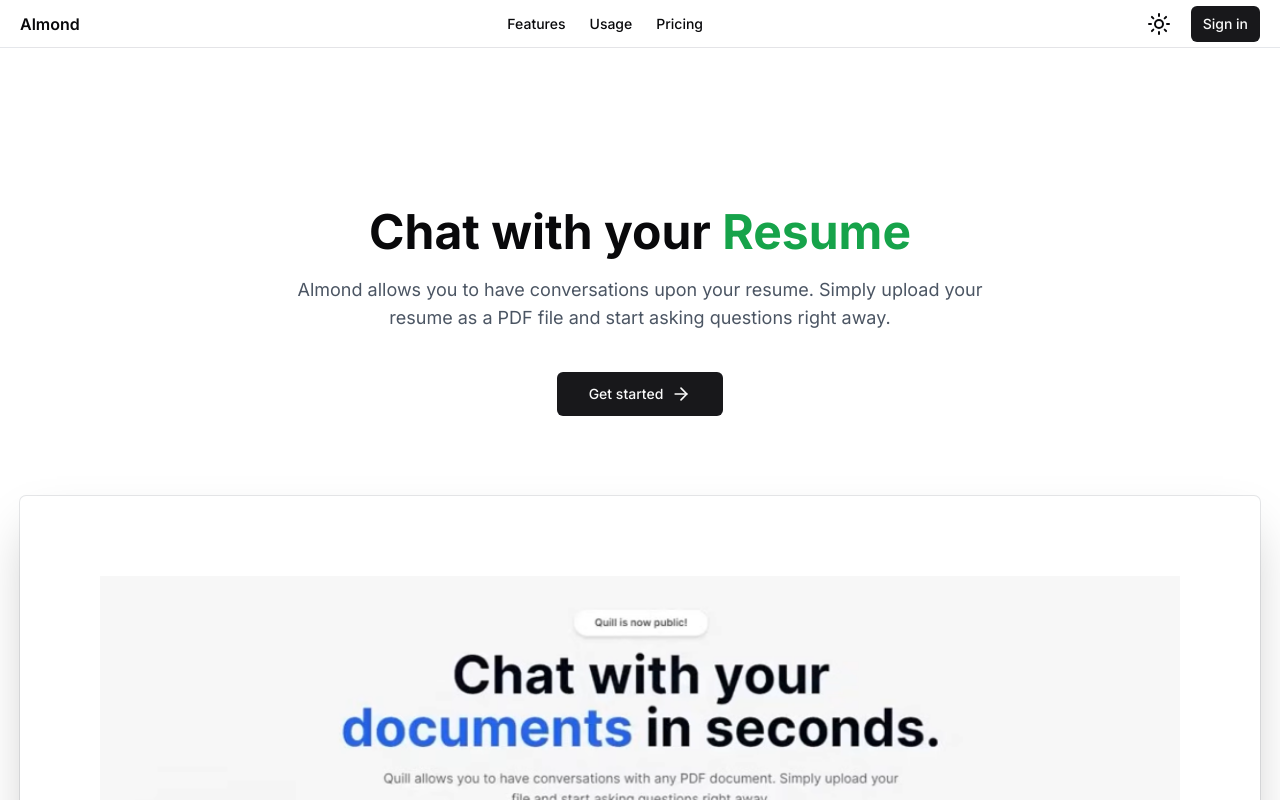
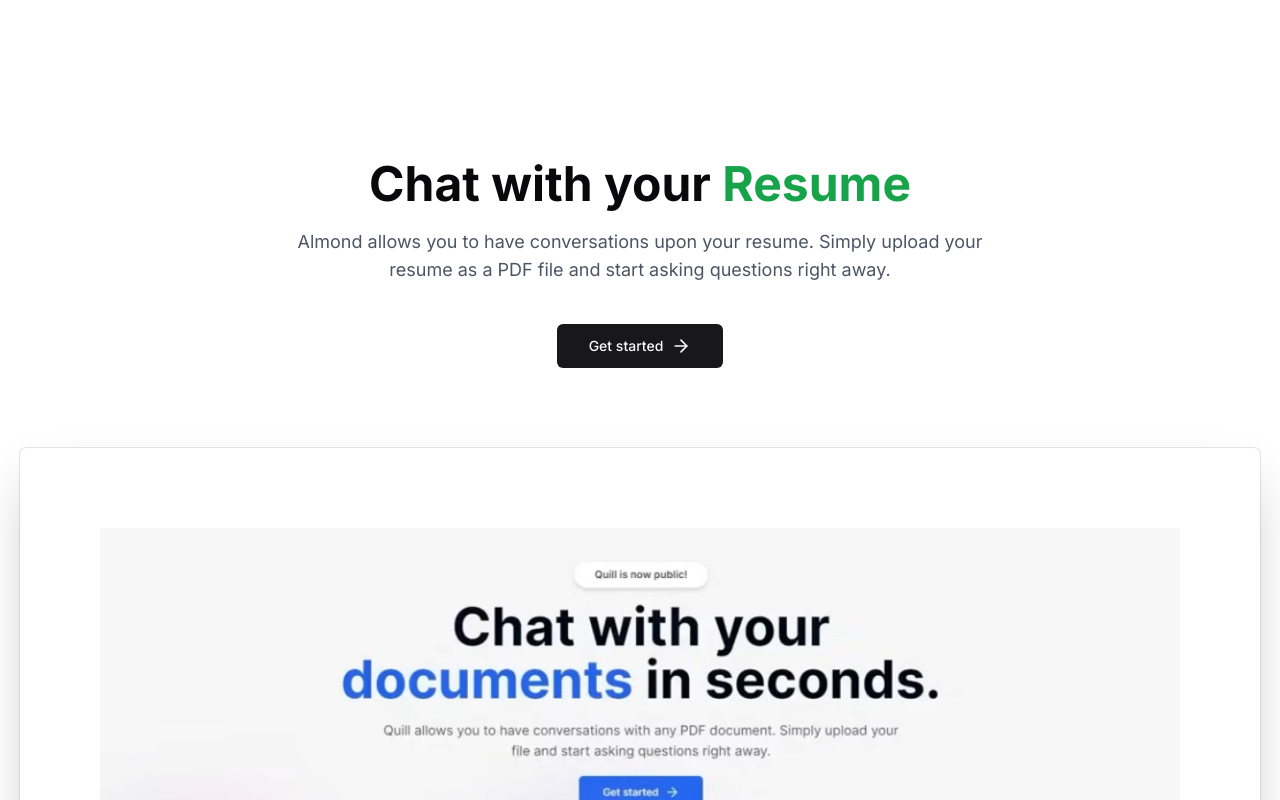
Before and after one commit to iamgodot/almond, a Next.js app: page / in a window 1280 px wide. Shown: the top 800 px of the page. Built offline with nearby package versions, Linux system fonts and the light colour scheme; no server answers; what @uploadthing/react would draw is missing.

Commit message:
Add dark mode support

```diff
--- a/src/app/layout.tsx
+++ b/src/app/layout.tsx
@@ -1,7 +1,7 @@
 import type { Metadata } from "next"
 import { Inter } from "next/font/google"
 import "./globals.css"
-import NavBar from "@/components/ui/NavBar"
+import { ThemeProvider } from "@/components/ThemeProvider"
 
 const inter = Inter({ subsets: ["latin"] })
 
@@ -18,8 +18,14 @@
     return (
         <html lang="en" className="scroll-smooth">
             <body className={inter.className}>
-                <NavBar />
-                {children}
+                <ThemeProvider
+                    attribute="class"
+                    defaultTheme="system"
+                    enableSystem
+                    disableTransitionOnChange
+                >
+                    {children}
+                </ThemeProvider>
             </body>
         </html>
     )
--- /dev/null
+++ b/src/components/ThemeProvider.tsx
@@ -0,0 +1,9 @@
+"use client"
+
+import * as React from "react"
+import { ThemeProvider as NextThemesProvider } from "next-themes"
+import { type ThemeProviderProps } from "next-themes/dist/types"
+
+export function ThemeProvider({ children, ...props }: ThemeProviderProps) {
+    return <NextThemesProvider {...props}>{children}</NextThemesProvider>
+}
```
